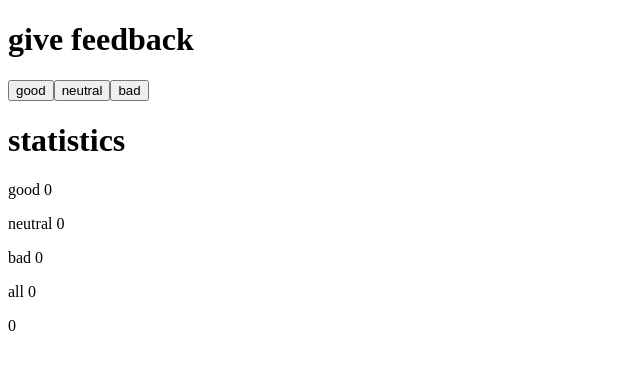
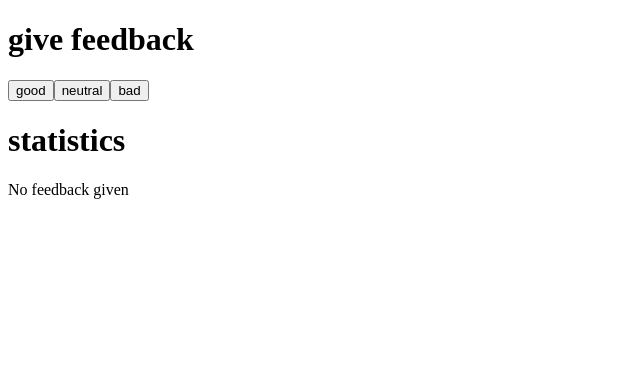
Before and after one commit to AhtesamMuhammad/full-stack-open, a React (Vite) app in the folder part1/unicafe/: page / in a window 1280 px wide. Shown: the top 370 px of the page, without its empty margins (0-640 px from the left). Built offline with nearby package versions, Linux system fonts and the light colour scheme.

Commit message:
activity 1.9 done

```diff
--- a/part1/unicafe/src/App.jsx
+++ b/part1/unicafe/src/App.jsx
@@ -4,45 +4,52 @@ const Button = ({ handleClick, text }) => (
   <button onClick={handleClick}>{text}</button>
 );
 
-const Statistics = ({ arrayClicks }) => {
-  if (arrayClicks.length === 0) {
-    return <div>0</div>;
-  }
+const Statistics = ({ allClicks }) => {
+  const { good, neutral, bad } = allClicks;
+  const totalClicks = good + neutral + bad;
 
-  const sumAllScores = arrayClicks.reduce((sum, number) => sum + number, 0);
-  const average = sumAllScores / arrayClicks.length;
-
-  const sumPositive = arrayClicks.filter((value) => value > 0).length;
-  const percentaPositive = (sumPositive / arrayClicks.length) * 100;
+  const average = (good + bad * -1) / totalClicks;
+  const positive = (good / totalClicks) * 100;
 
   return (
     <div>
       <p>{average}</p>
-      <p>{percentaPositive} %</p>
+      <p>{positive} %</p>
     </div>
   );
 };
 
 const App = () => {
-  const [good, setGood] = useState(0);
-  const [neutral, setNeutral] = useState(0);
-  const [bad, setBad] = useState(0);
-  const [allClicks, setAll] = useState([]);
+  const [allClicks, setClicks] = useState({
+    good: 0,
+    neutral: 0,
+    bad: 0,
+  });
 
   const handleGoodClick = () => {
-    setGood(good + 1);
-    setAll(allClicks.concat(1));
+    setClicks({ ...allClicks, good: allClicks.good + 1 });
   };
 
   const handleNeutralClick = () => {
-    setNeutral(neutral + 1);
-    setAll(allClicks.concat(0));
+    setClicks({ ...allClicks, neutral: allClicks.neutral + 1 });
   };
 
   const handleBadClick = () => {
-    setBad(bad + 1);
-    setAll(allClicks.concat(-1));
+    setClicks({ ...allClicks, bad: allClicks.bad + 1 });
   };
+
+  if (allClicks.good === 0 && allClicks.neutral === 0 && allClicks.bad === 0) {
+    return (
+      <div>
+        <h1>give feedback</h1>
+        <Button handleClick={handleGoodClick} text="good" />
+        <Button handleClick={handleNeutralClick} text="neutral" />
+        <Button handleClick={handleBadClick} text="bad" />
+        <h1>statistics</h1>
+        <p>No feedback given</p>
+      </div>
+    );
+  }
 
   return (
     <div>
@@ -51,11 +58,11 @@ const App = () => {
       <Button handleClick={handleNeutralClick} text="neutral" />
       <Button handleClick={handleBadClick} text="bad" />
       <h1>statistics</h1>
-      <p>good {good}</p>
-      <p>neutral {neutral}</p>
-      <p>bad {bad}</p>
-      <p>all {allClicks.length}</p>
-      <Statistics arrayClicks={allClicks} />
+      <p>good {allClicks.good}</p>
+      <p>neutral {allClicks.neutral}</p>
+      <p>bad {allClicks.bad}</p>
+      <p>all {allClicks.good+allClicks.neutral+allClicks.bad}</p>
+      <Statistics allClicks={allClicks} />
     </div>
   );
 };
```
